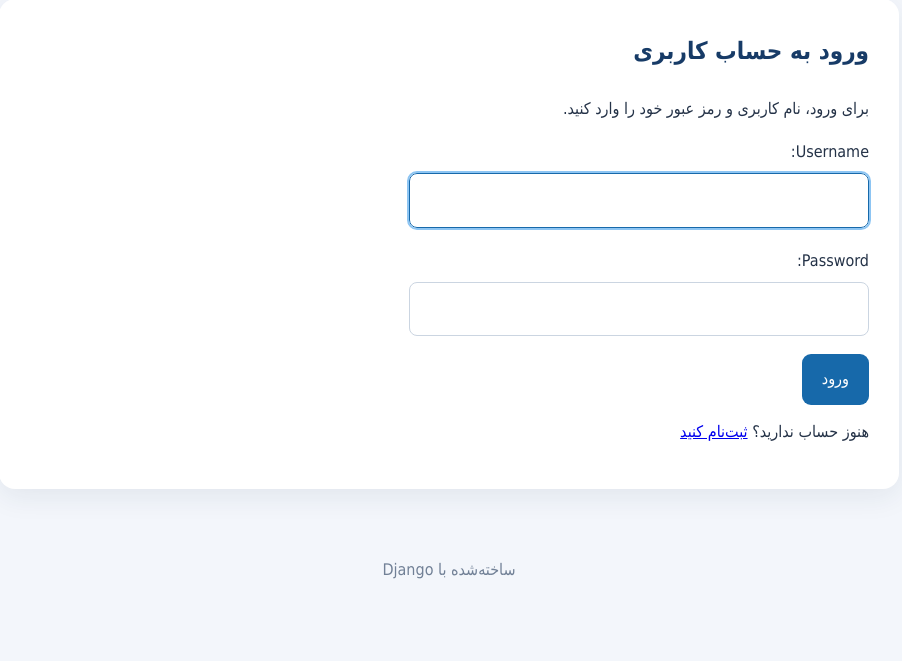
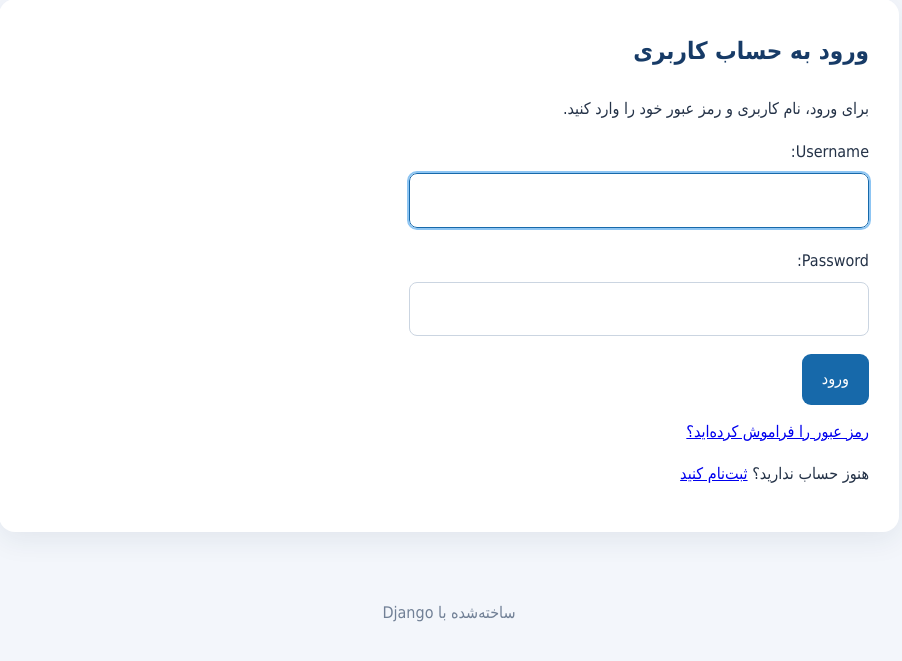
Before and after one commit to miladkouhzadi7600-hash/django-project, a Django app: page /login/ in a window 1280 px wide. Shown: the part 119-780 px from the top of the page, without its empty margins (191-1093 px from the left). Run offline with Django 5.2, Linux system fonts and the light colour scheme.

Commit message:
Add forgot password link to login

```diff
--- a/main/templates/main/login.html
+++ b/main/templates/main/login.html
@@ -11,6 +11,7 @@
         {{ form.as_p }}
         <button type="submit">ورود</button>
     </form>
+    <p><a href="{% url 'password_reset' %}">رمز عبور را فراموش کرده‌اید؟</a></p>
     <p>هنوز حساب ندارید؟ <a href="{% url 'register' %}">ثبت‌نام کنید</a></p>
 </section>
 {% endblock %}
```
